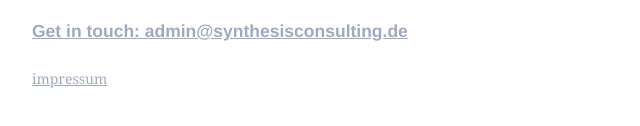
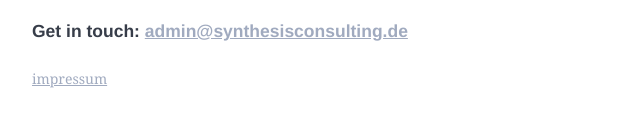
Before and after one commit to synthesisconsulting/synthesisconsulting.github.io, a plain HTML site: page index.html in a window 1280 px wide. Shown: the part 280-406 px from the top of the page, 268-908 px from the left. Drawn offline with nearby package versions, Linux system fonts and the light colour scheme.

Commit message:
Update index.html

```diff
--- a/index.html
+++ b/index.html
@@ -8,7 +8,7 @@
 <li>windows &amp; unix</li>
 <li>.NET, Java, HTML, SQL, Python etc.</li>
 </ul>
-<h5><a id="Contact_admin__synthesisconsultingdemailtoadminsynthesisconsultingde_7"></a><a href="mailto:admin@synthesisconsulting.de">Get in touch: admin@synthesisconsulting.de</a></h5>
+<h5>Get in touch: <a href="mailto:admin@synthesisconsulting.de">admin@synthesisconsulting.de</a></h5>
 <br/>
 
 <a href="./impressum.txt">impressum</a>
```
